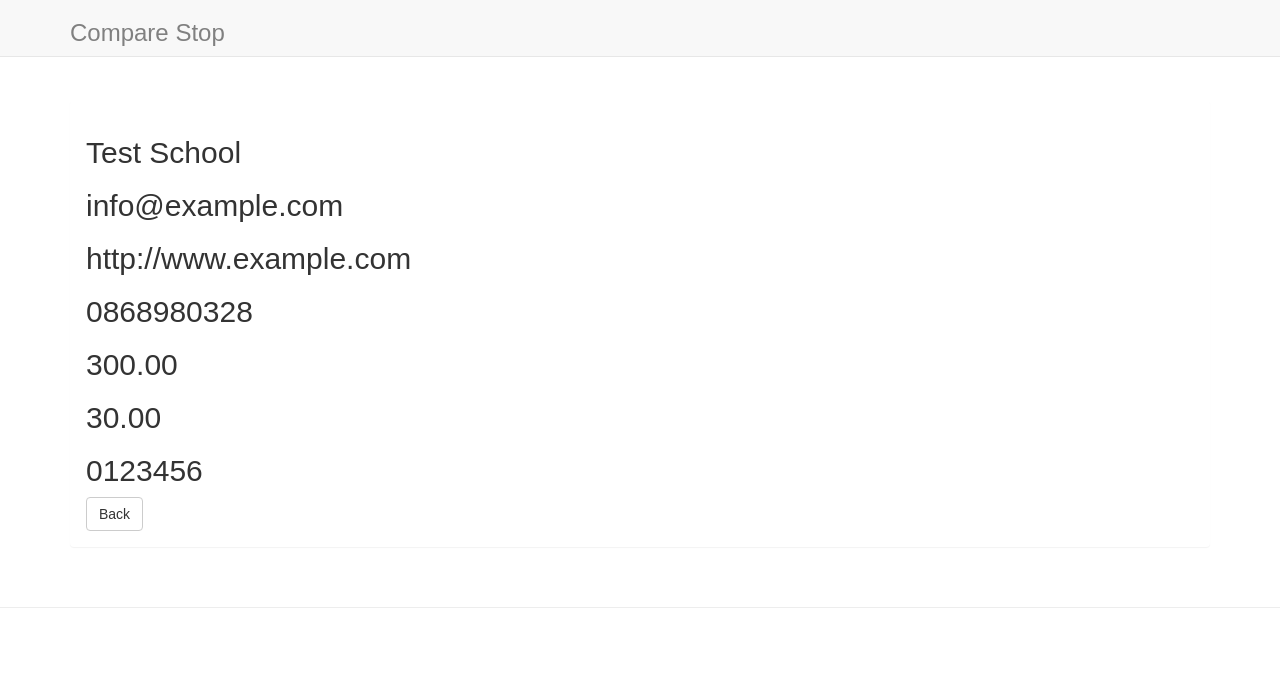
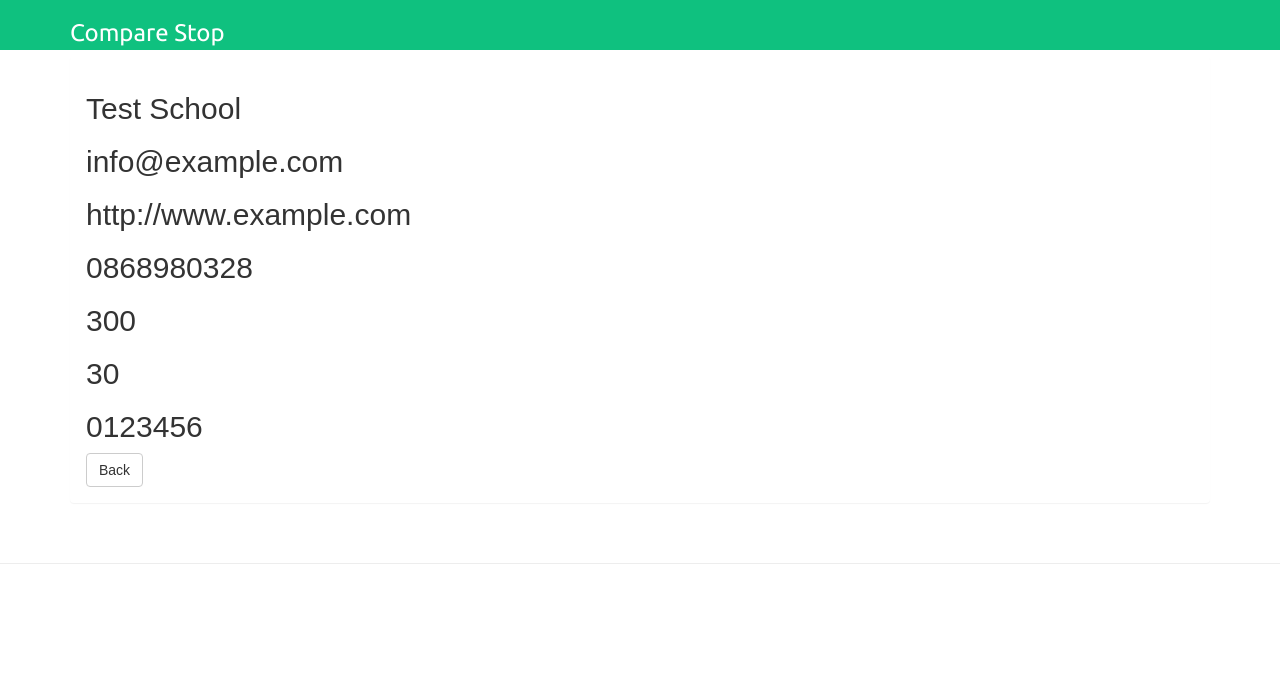
Before and after one commit to PeterKosinski/v1drive, a Django app: a page that uses schools/templates/base.html in a window 1280 px wide. Shown: the top 687 px of the page. Run offline with Django 3.2, Linux system fonts and the light colour scheme; data comes from the database, SQL or seed files in the repository; both versions use the stored data as it was after the commit; some libraries are stand-ins or nearby versions.

Commit message:
3rd commit

```diff
--- a/cpstop/settings.py
+++ b/cpstop/settings.py
@@ -37,7 +37,8 @@
     'django.contrib.sessions',
     'django.contrib.messages',
     'django.contrib.staticfiles',
-    'schools'
+    'multiselectfield',
+    'schools',
 ]
 
 MIDDLEWARE = [
--- a/schools/models.py
+++ b/schools/models.py
@@ -1,9 +1,10 @@
 from django.db import models
+
 
 class School(models.Model):
 
     slug = models.SlugField(max_length=50, default="none" )
-    logo = models.ImageField(upload_to="avatars", blank=True, null=True, default="media/avatars/profile.png")
+    logo = models.ImageField(upload_to="avatars", blank=True, null=True, default="avatars/profile.png")
     school_name = models.CharField(max_length=200)
     email = models.EmailField(max_length=70,blank=True)
     phone_number = models.CharField(max_length=15, default=0)
@@ -56,9 +57,10 @@
         (Dublin24, 'Dublin24'),
 
     )
-    Area = models.CharField(max_length=3,choices=AREAS, default='Dublin1' )
-    Lesson_Price_For_12 = models.DecimalField(max_digits=6, decimal_places=2, default=0)
-    Lesson_Price_For_1 = models.DecimalField(max_digits=6, decimal_places=2, default=0)
+    Area = models.CharField(choices=AREAS, max_length=3, default='Dublin1')
+
+    Lesson_Price_For_12 = models.DecimalField(max_digits=6, decimal_places=0, default=0)
+    Lesson_Price_For_1 = models.DecimalField(max_digits=6, decimal_places=0, default=0)
 
     def __str__(self):
         return self.school_name
--- a/schools/templates/base.html
+++ b/schools/templates/base.html
@@ -5,23 +5,20 @@
     <title>Compare Stop</title>
     <link rel="stylesheet" href="https://cdnjs.cloudflare.com/ajax/libs/bootswatch/3.3.6/cerulean/bootstrap.min.css">
     <link rel="stylesheet" href="{% static 'css/custom.css' %}">
+    <link href="https://fonts.googleapis.com/css?family=Ubuntu" rel="stylesheet">
     <script src="https://cdnjs.cloudflare.com/ajax/libs/jquery/3.0.0-alpha1/jquery.min.js"></script>
     <script src="https://cdnjs.cloudflare.com/ajax/libs/twitter-bootstrap/4.0.0-alpha/js/bootstrap.min.js"></script>
 </head>
 <body>
 <!-- Fixed masthead -->
-<nav class="navbar navbar-masthead navbar-default navbar-fixed-top">
+<nav class="header">
     <div class="container">
-        <div class="navbar-header">
+        <div class="row">
+            <div class="col-xs-3">
+            <a href='{% url 'index' %}'><h3 class="logo">Compare Stop</h3></a>
+            </div>
+        </div>
 
-            <a href='{% url 'index' %}'><h3>Compare Stop</h3></a>
-
-
-        </div>
-        <div id="navbar" class="navbar-collapse collapse">
-
-
-        </div><!--/.nav-collapse -->
     </div>
 </nav>
 
--- a/schools/templates/schools.html
+++ b/schools/templates/schools.html
@@ -6,7 +6,7 @@
 <div class="container">
     <div class="row">
         <div class="col-xs-2">
-            <img src="{{ MEDIA_URL }}{{ school.school_name.logo }}" style="width:100px; height: 100px; background-color: #12ABB2; color: #ffffff;" class="img-circle">
+            <img src="{{ MEDIA_URL }}{{ school.logo }}" style="width:100px; height: 100px; background-color: #12ABB2; color: #ffffff; border-radius:50%;" >
 
         </div>
         <div class="col-xs-8">
@@ -18,7 +18,7 @@
 
         <div class="col-xs-2">
             <h4>12 Lessons From:</h4><br>
-            <h1>{{ school.Lesson_Price_For_12 }}</h1>
+            <h1>€{{ school.Lesson_Price_For_12 }}</h1>
 
         </div>
 
--- a/static/css/custom.css
+++ b/static/css/custom.css
@@ -15,3 +15,25 @@
    color:grey;
 
 }
+
+nav{
+   background-color: #0fc17f;
+   height: 50px;
+   width: 100%;
+}
+
+body{
+   padding:0px;
+   width: 100%;
+}
+
+.logo{
+   font-family: 'Ubuntu', sans-serif;
+   color: white;
+   text-decoration: none;
+
+}
+
+.logo_img{
+   width:30%;
+}
```
Also changed, not shown: style.css (deleted, +0 -8 lines), db.sqlite3, media/avatars/SetWidth210-nzbssponsor.jpg (added), media/avatars/plant-leaf-macro-palm-39569.jpeg (added), media/avatars/profile-icon-9.png (added), media/logos/car.png (added).
